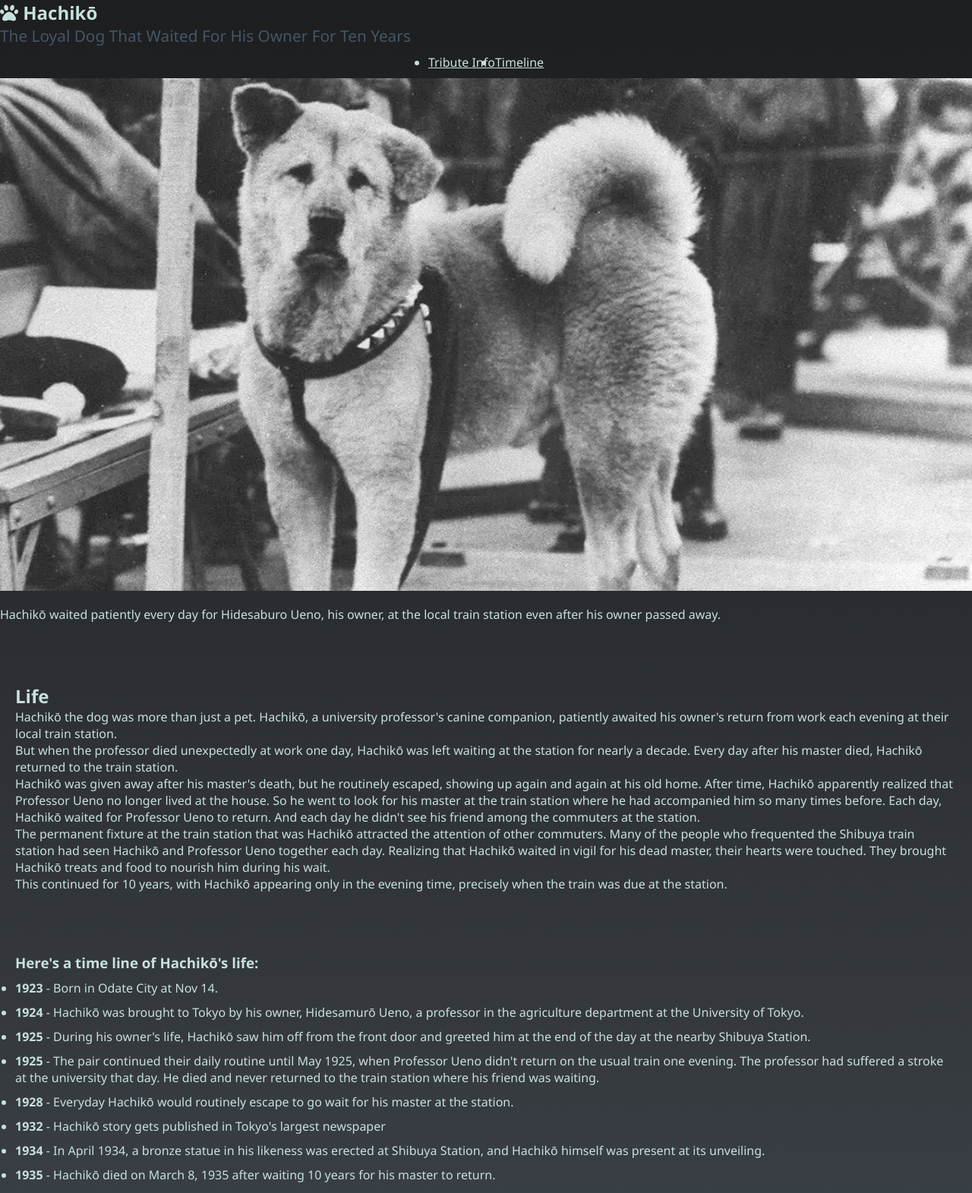
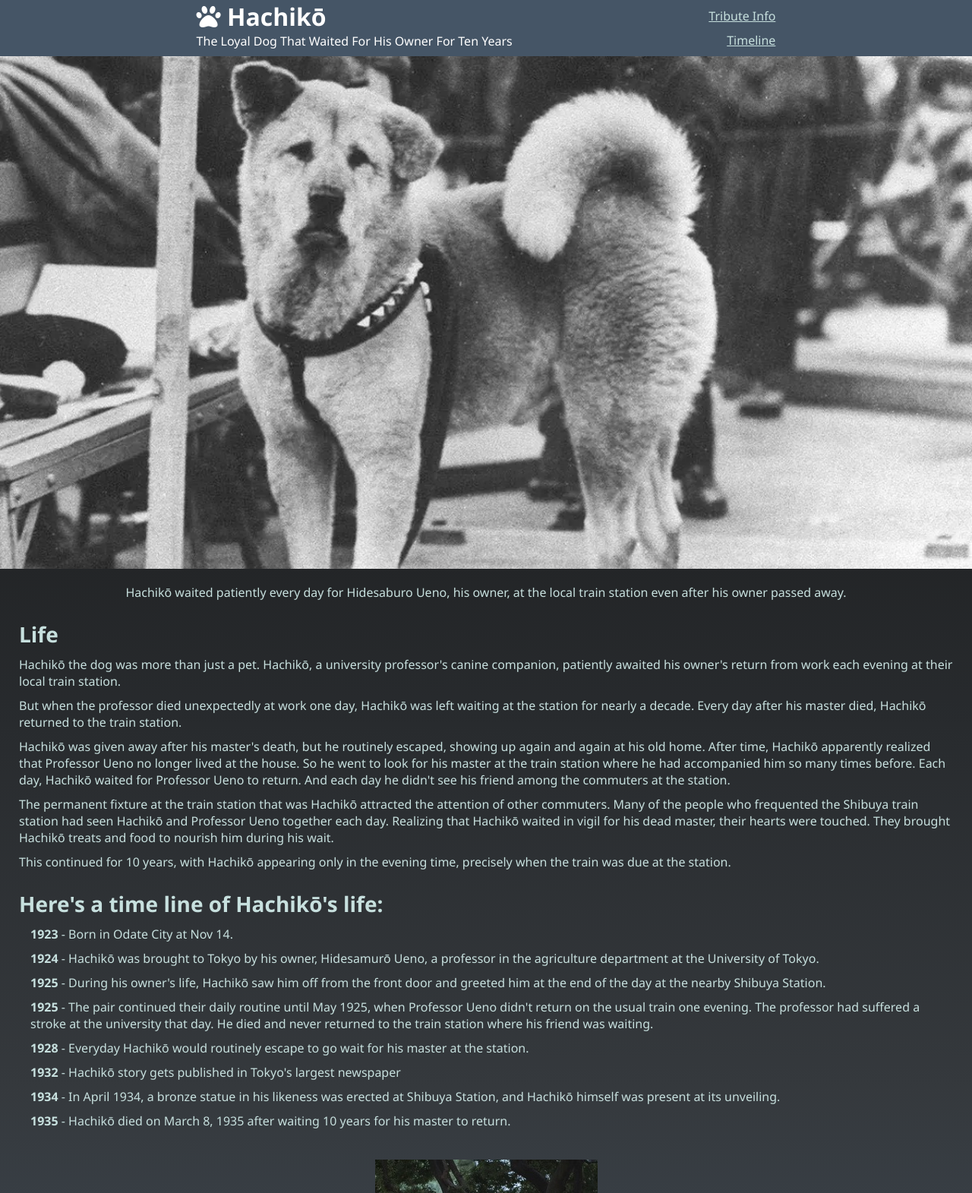
Before and after one commit to s-hackman/Tribute-Page, a plain HTML site: page index.html in a window 1280 px wide. Shown: the top 1571 px of the page at 76% size. Drawn offline with Linux system fonts and the light colour scheme.

Commit message:
Added padding and margin for better readability & Navbar

```diff
--- a/index.html
+++ b/index.html
@@ -14,7 +14,7 @@
             <h1><i class="fas fa-paw"></i> <strong>Hachikō</strong></h1>
             <p class="headline">The Loyal Dog That Waited For His Owner For Ten Years</p>
         </header>
-        <ul class="container">
+        <ul>
           <li><a href="#tribute-info">Tribute Info</a></li>
           <li><a href="#timeline">Timeline</a></li>
         </ul>
@@ -32,8 +32,7 @@
         <p>This continued for 10 years, with Hachikō appearing only in the evening time, precisely when the train was due at the station.</p>
       </section>
       <section id="timeline">
-        <h3>Here's a time line of Hachikō's life:</h3>
-        <div class="container">
+        <h2>Here's a time line of Hachikō's life:</h2>
         <ul>
           <li><strong>1923</strong> - Born in Odate City at Nov 14.</li>
           <li><strong>1924</strong> - Hachikō was brought to Tokyo by his owner, Hidesamurō Ueno, a professor in the agriculture department at the University of Tokyo.</li>
@@ -44,13 +43,11 @@
           <li><strong>1934</strong> - In April 1934, a bronze statue in his likeness was erected at Shibuya Station, and Hachikō himself was present at its unveiling.</li>
           <li><strong>1935</strong> - Hachikō died on March 8, 1935 after waiting 10 years for his master to return.</li>
         </ul>
-        </div>
       </section>
-      <section>
+      <section class="container">
         <img src="../Tribute-Page/img/hachiko-statue-tokyo-uni.jpg" alt="hachiko statue at tokyo university">
       </section>
     </main>
     <footer>Find out more about Hachikō on his <a id="tribute-link" href="https://en.wikipedia.org/wiki/Hachik%C5%8D" target="_blank">Wikipedia entry</a>.</footer>
   </body>
-
 </html>
--- a/styles.css
+++ b/styles.css
@@ -5,6 +5,7 @@
   --color4: #3e4954;
   --color5: #455566;
   --color6: #c7e0de;
+  --color7: white;
 }
 * {
   box-sizing: border-box;
@@ -13,7 +14,8 @@
 }
 
 html {
-    background: linear-gradient(var(--color1),var(--color2),var(--color3),var(--color4));
+    background: linear-gradient(var(--color1) 25%,var(--color2),var(--color3),var(--color4));
+    font-size: 100%;
   }
 
   body {
@@ -22,37 +24,65 @@ html {
   }
   nav > ul > li > a {
     color: var(--color6);
+    display: flex;
+    justify-content: end;
+    align-items: stretch;
   }
+
+  nav {
+    background-color: var(--color5);
+    display: flex;
+    justify-content: space-evenly;
+  }
+
   .container {
+    max-width: 1100px;
+    margin: 0 auto;
+    padding: 15px;
     display: flex;
     justify-content: center;
     align-items: center;
   }
 
-  p.headline {
-    font-size: 1.3rem;
-    color: var(--color5);
+  header {
+    color: var(--color7);
   }
 
-  #tribute-info, #timeline {
-    margin: 80px 20px;
-  }
+section {
+  margin: 25px 25px;
+}
+#timeline li {
+  padding: 0 15px 0 15px;
+}
+#tribute-info p {
+  margin: 10px 0 10px 0;
+}
+
+
 
  .hero-img {
     width: 100%;
   }
 
-
   #img-caption {
     font-size: 1rem;
-    margin: 15px 0 2px 0;
+    margin: 15px 15px 2px 15px;
+    display: flex;
+    justify-content: center;
   }
   li {
     margin: 10px 0;
+    list-style-type: None;
   }
 
   footer {
     text-align: center;
     font-size: 1rem;
+  }
 
+  h1 {
+    font-size: 2rem;
   }
+  h2 {
+    font-size: 1.75rem;
+  }
```
Lines whose indentation alone changed are shown as unchanged.
